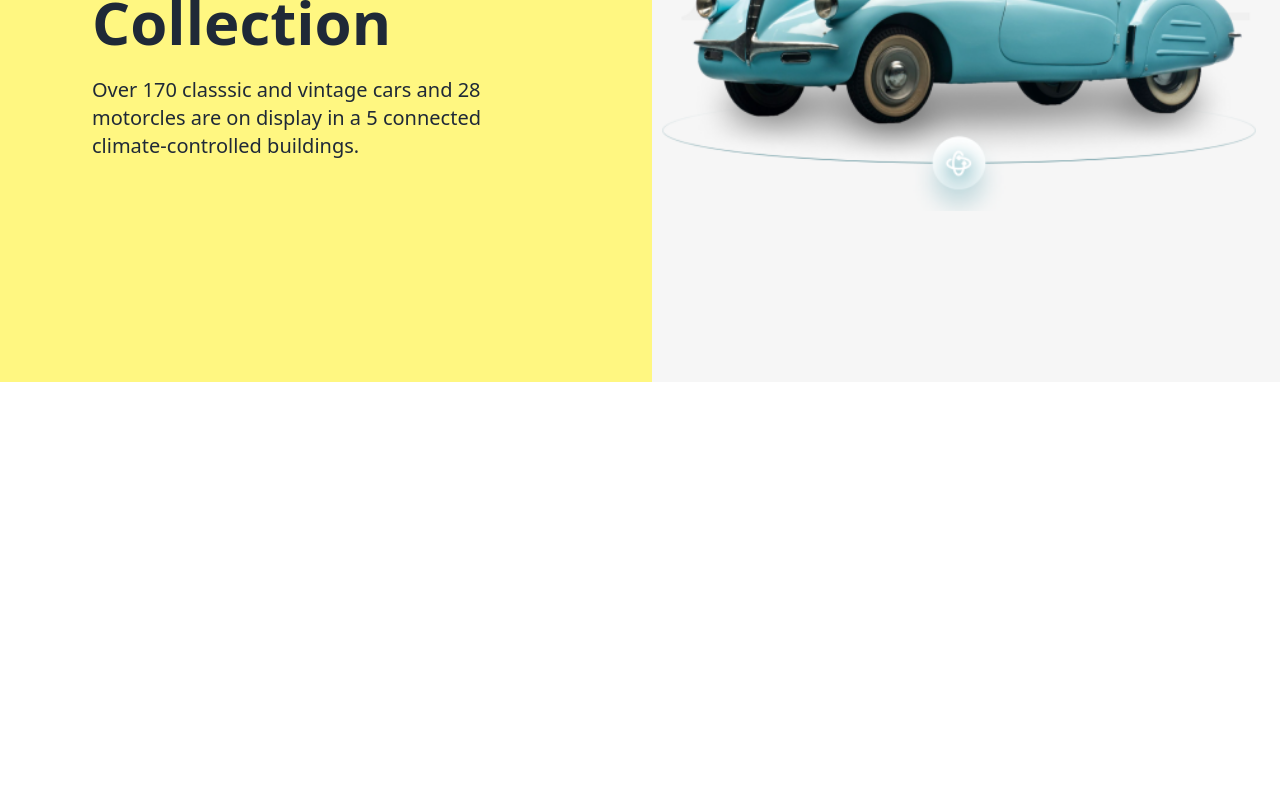
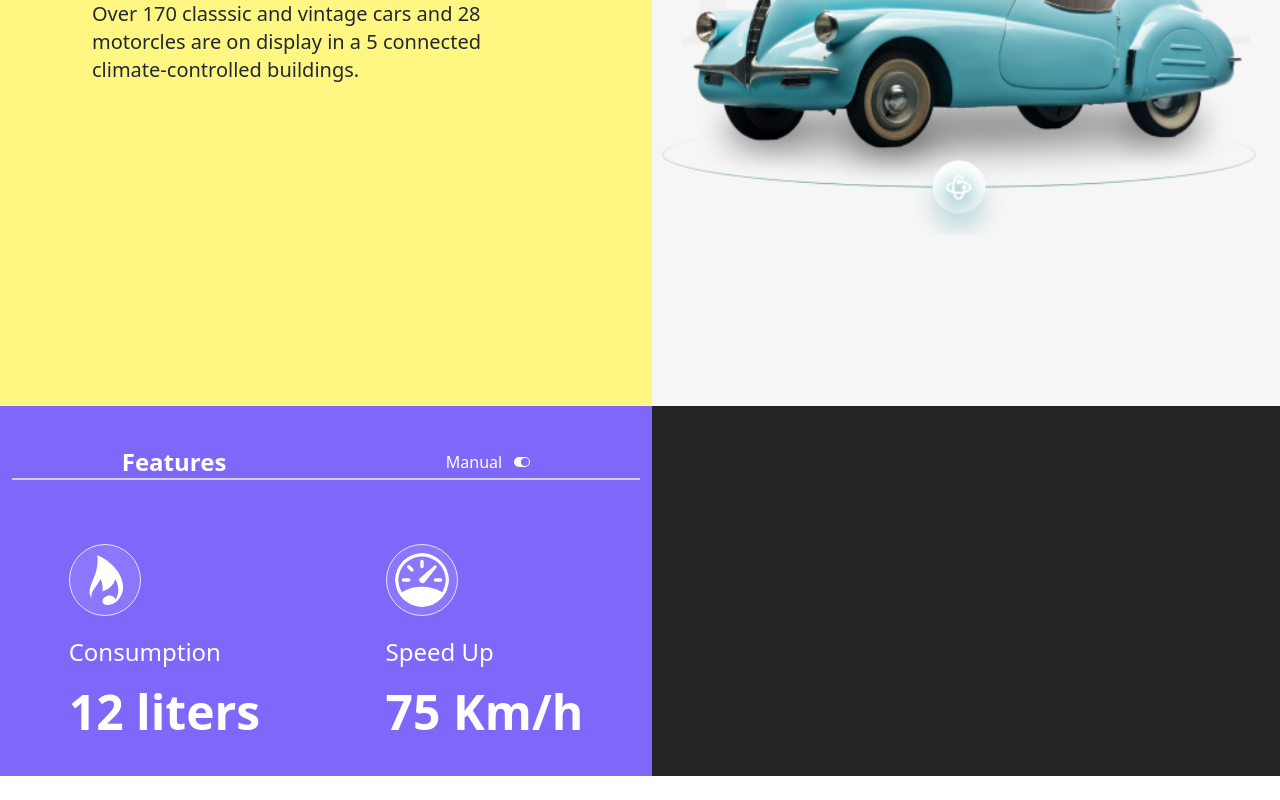
Before and after one commit to iamapusaha/car-hut-client, a React (Vite) app: page / in a window 1280 px wide. Shown: the part 422-1222 px from the top of the page. Before the commit the page ends 868 px from the top, so only its background shows below. Built offline with nearby package versions, Linux system fonts and the light colour scheme.

Commit message:
added banner feature left side

```diff
--- a/package.json
+++ b/package.json
@@ -14,8 +14,9 @@
     "match-sorter": "^6.3.1",
     "react": "^18.2.0",
     "react-dom": "^18.2.0",
+    "react-icons": "^4.11.0",
     "react-router-dom": "^6.17.0",
-    "sort-by": "^1.2.0"
+    "sort-by": "^0.0.2"
   },
   "devDependencies": {
     "@types/react": "^18.2.15",
--- a/src/latouts/Root.jsx
+++ b/src/latouts/Root.jsx
@@ -3,7 +3,7 @@ import NavBar from "../pages/Shared/NavBar/NavBar";
 
 const Root = () => {
     return (
-        <div className="container mx-auto">
+        <div className="container mx-auto my-6">
             <NavBar></NavBar>
             <Outlet></Outlet>
         </div>
--- a/src/pages/Home/Banner.jsx
+++ b/src/pages/Home/Banner.jsx
@@ -4,7 +4,7 @@ const Banner = () => {
     return (
         <div className='flex flex-col md:flex-row items-center -mt-16 z-0 bg-[#F6F6F6]'>
             <div className='md:flex-1 px-3 space-y-8 bg-[#FFF781] h-fit md:h-[800px] p-16 '>
-                <div className='flex items-center md:h-[800px]'>
+                <div className='flex items-center md:h-[600px]'>
                     <div className='px-3 md:px-5 lg:px-20 '>
                         <h1 className='md:text-6xl text-3xl font-bold mb-6'>Classic Car Collection</h1>
                         <p className='text-xl'>Over 170 classsic and vintage cars and 28 motorcles are on display in a 5 connected climate-controlled buildings.</p>
--- /dev/null
+++ b/src/pages/Home/BannerFeature.jsx
@@ -0,0 +1,37 @@
+import { BsSpeedometer, BsToggleOn } from 'react-icons/bs';
+import { GiCandlebright } from 'react-icons/gi';
+
+const BannerFeature = () => {
+    return (
+        <div className='text-white flex flex-col md:flex-row'>
+            <div className=' bg-[#7F67FA] flex-1 px-3 '>
+
+                <div className='flex justify-around w-full border-b-2 border-slate-300 pt-10 mb-16'>
+
+                    <h2 className='text-2xl font-semibold'>Features</h2>
+                    <div className='flex gap-3 items-center'>
+                        <p>Manual</p>
+                        <BsToggleOn></BsToggleOn>
+                    </div>
+                </div>
+                <div className='flex gap-3 justify-around w-full pb-10'>
+                    <div className='space-y-5'>
+                        <GiCandlebright className='text-7xl border rounded-full p-2 bg-[#8C76FB]'></GiCandlebright>
+                        <p className='text-2xl'>Consumption</p>
+                        <h2 className='text-5xl font-semibold'>12 liters</h2>
+                    </div>
+                    <div className='space-y-5'>
+                        <BsSpeedometer className='text-7xl border rounded-full p-2 bg-[#8C76FB]'></BsSpeedometer>
+                        <p className='text-2xl'>Speed Up</p>
+                        <h2 className='text-5xl font-semibold'>75 Km/h</h2>
+                    </div>
+                </div>
+            </div>
+            <div className='flex-1 bg-[#242425]'>
+
+            </div>
+        </div>
+    );
+};
+
+export default BannerFeature;
--- a/src/pages/Home/Home.jsx
+++ b/src/pages/Home/Home.jsx
@@ -2,11 +2,13 @@
 // import PropTypes from 'prop-types';
 
 import Banner from "./Banner";
+import BannerFeature from "./BannerFeature";
 
 const Home = () => {
     return (
         <div>
             <Banner></Banner>
+            <BannerFeature></BannerFeature>
         </div>
     );
 };
```
Also changed, not shown: 1 other file (tests, documents, lock files or other folders).
